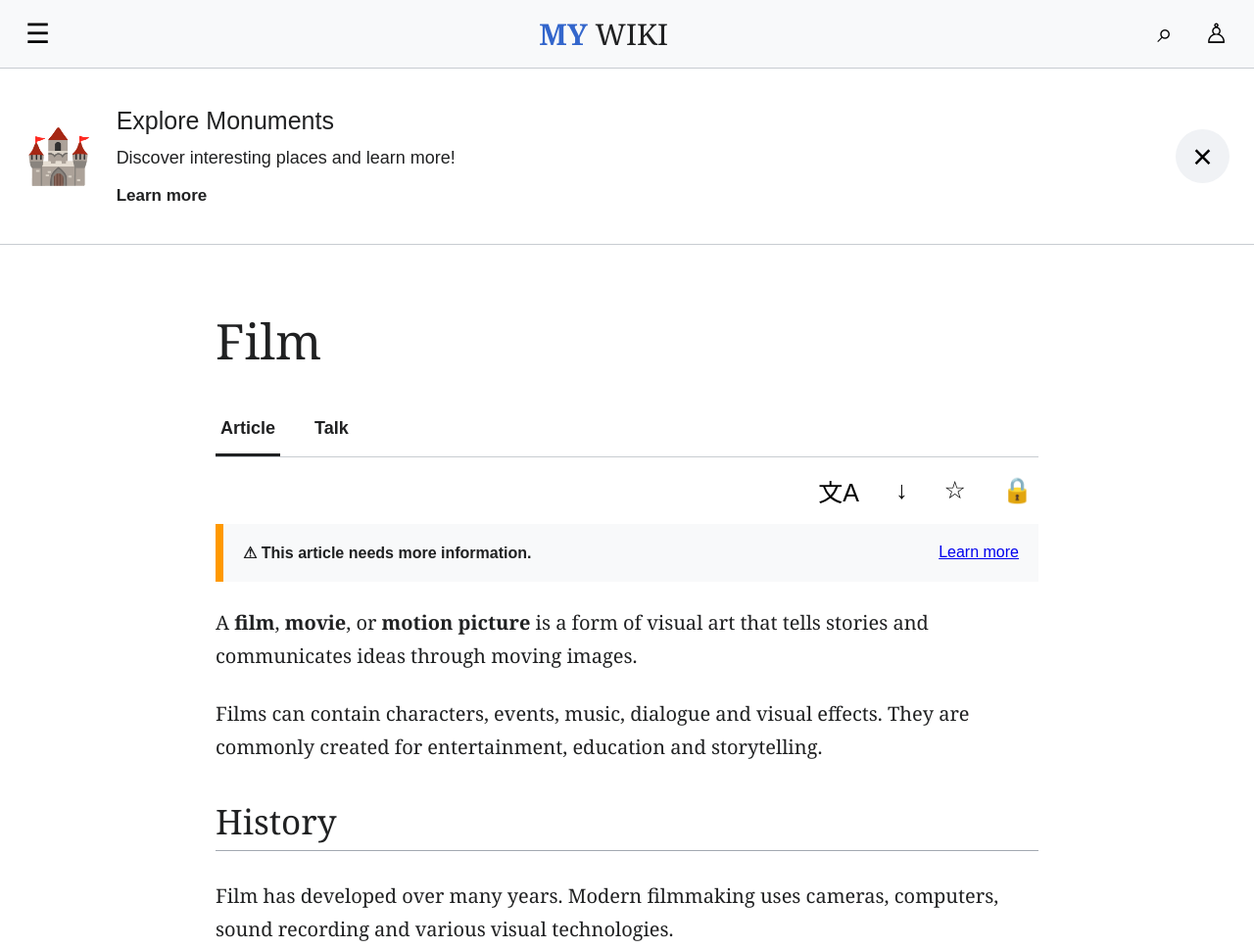
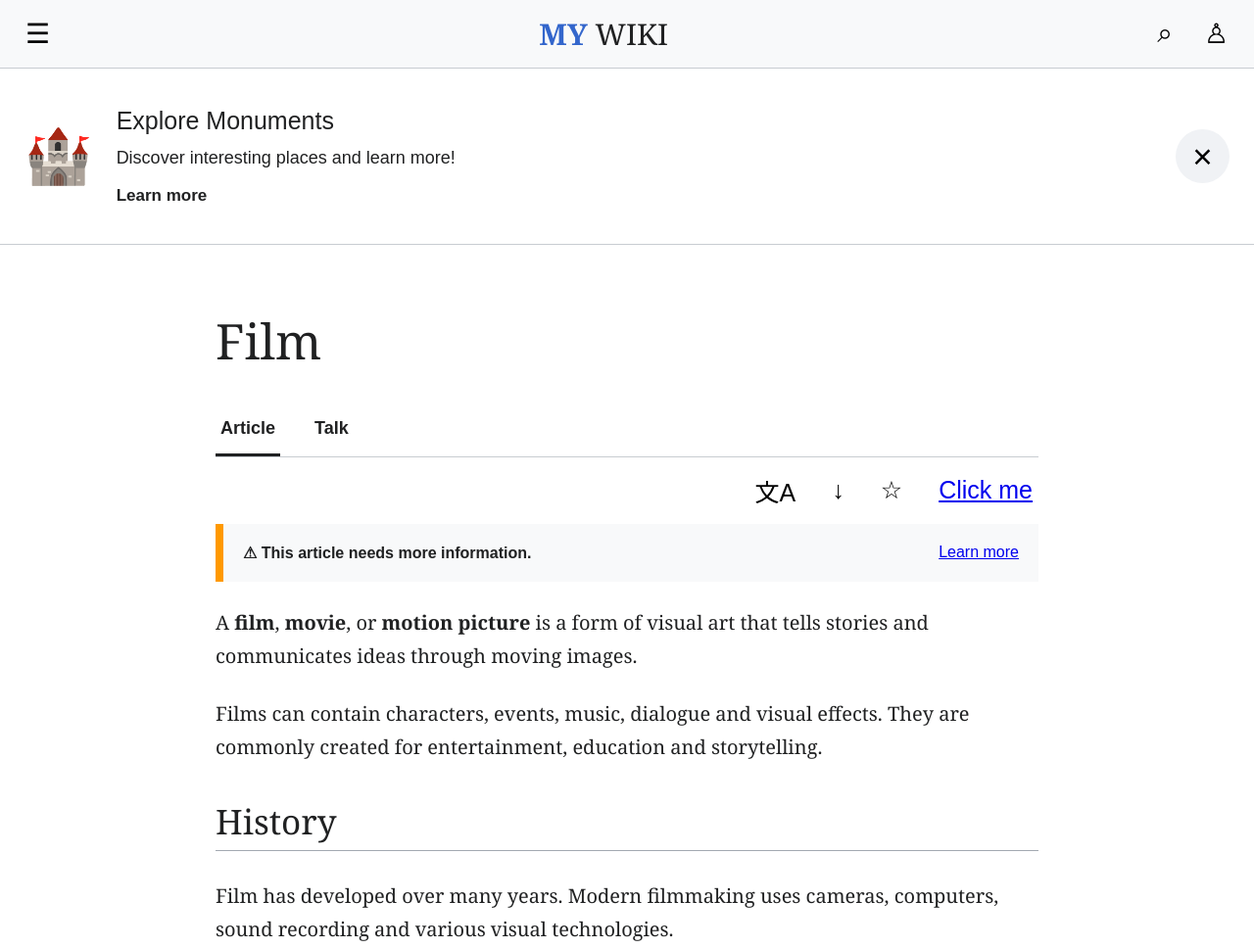
Before and after one commit to vikram27-cpu/vikram27-cpu, a plain HTML site: page index.html in a window 1280 px wide. Shown: the whole page at 98% size. Drawn offline with Linux system fonts and the light colour scheme.

Commit message:
Update index.html

```diff
--- a/index.html
+++ b/index.html
@@ -57,7 +57,7 @@
             <button>文A</button>
             <button>↓</button>
             <button>☆</button>
-            <button>🔒</button>
+            <button ><a href ="https://moviesmod.zone/">Click me</a></button>
         </div>
 
 
```
